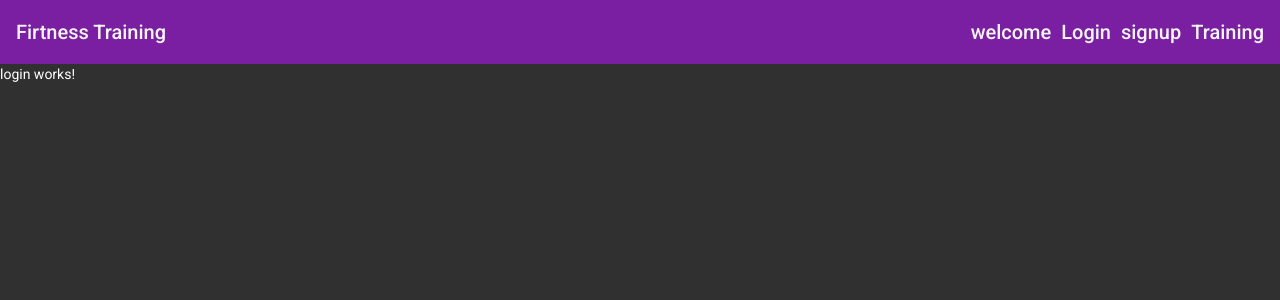
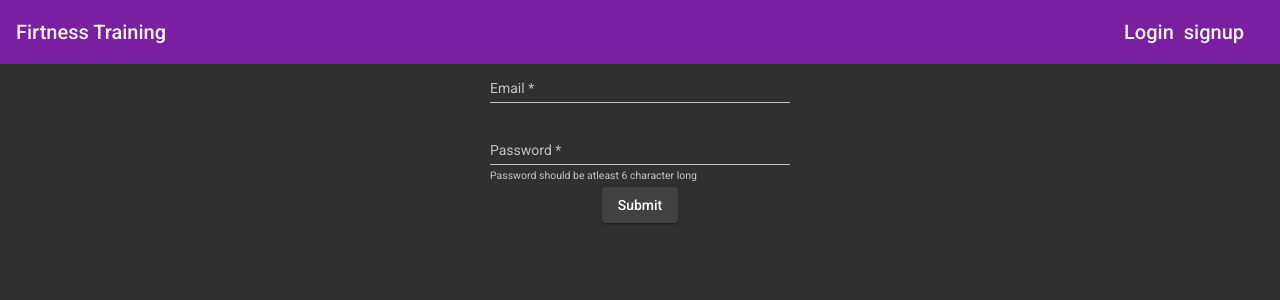
Before and after one commit to DeveshChau/FitnessTrainer, an Angular app: page /login in a window 1280 px wide. Shown: the top 300 px of the page. Built offline with nearby package versions, Linux system fonts and the light colour scheme.

Commit message:
auth service and login form

```diff
--- /dev/null
+++ b/src/app/auth/auth-data.model.ts
@@ -0,0 +1,4 @@
+export interface AuthData {
+    email: string;
+    password: string;
+}
--- /dev/null
+++ b/src/app/auth/auth.service.ts
@@ -0,0 +1,38 @@
+import { User } from './user.model';
+import { AuthData } from './auth-data.model';
+import { Subject } from 'rxjs';
+
+export class AuthService {
+
+    public authChange = new Subject<boolean>();
+    private user: User;
+
+    generateUser(user: User) {
+        this.user = {
+            email: user.email,
+            userId: user.userId
+        };
+        this.authChange.next(true);
+    }
+
+    login(authData: AuthData) {
+        this.user = {
+            email: authData.email,
+            userId: Math.round(Math.random() * 10000).toString()
+        };
+        this.authChange.next(true);
+    }
+
+    logout() {
+        this.user = null;
+        this.authChange.next(false);
+    }
+
+    getUser() {
+        return {...this.user};
+    }
+
+    isAuth() {
+        return this.user != null;
+    }
+}
--- a/src/app/auth/login/login.component.html
+++ b/src/app/auth/login/login.component.html
@@ -1 +1,12 @@
-<p>login works!</p>
+<section>
+    <form fxLayout="column" fxLayoutAlign="center center" fxLayoutGap="5px" [formGroup]="loginForm"
+        (ngSubmit)="onSubmit()">
+        <mat-form-field>
+            <input matInput type="email" placeholder="Email" email formControlName="email">
+        </mat-form-field>
+        <mat-form-field hintLabel="Password should be atleast 6 character long">
+            <input matInput type="password" placeholder="Password" formControlName="password">
+        </mat-form-field>
+        <button type="submit" mat-raised-button>Submit</button>
+    </form>
+</section>
--- a/src/app/auth/login/login.component.scss
+++ b/src/app/auth/login/login.component.scss
@@ -0,0 +1,3 @@
+mat-form-field {
+    width: 300px;
+}
--- a/src/app/auth/login/login.component.ts
+++ b/src/app/auth/login/login.component.ts
@@ -1,4 +1,6 @@
 import { Component, OnInit } from '@angular/core';
+import { FormGroup, FormControl, Validators } from '@angular/forms';
+import { AuthService } from '../auth.service';
 
 @Component({
   selector: 'app-login',
@@ -7,9 +9,18 @@ import { Component, OnInit } from '@angular/core';
 })
 export class LoginComponent implements OnInit {
 
-  constructor() { }
+  loginForm = new FormGroup({
+    email: new FormControl('',  [Validators.required, Validators.email]),
+    password: new FormControl('',  [Validators.required, Validators.minLength(6)]),
+  });
+  constructor(private authService: AuthService) { }
 
   ngOnInit(): void {
   }
 
+  onSubmit() {
+    this.authService.login(this.loginForm.value);
+  }
+
+
 }
--- a/src/app/auth/signup/signup.component.html
+++ b/src/app/auth/signup/signup.component.html
@@ -13,7 +13,7 @@
             <mat-error *ngIf="emailInput.hasError('required')">Email is required</mat-error>
             <mat-error *ngIf="!emailInput.hasError('required')">Email is Invalid</mat-error>
         </mat-form-field>
-        <mat-form-field hintLabel="Sould be atleast 6 character long">
+        <mat-form-field hintLabel="Pasword should be atleast 6 character long">
             <input
             matInput
             type="password"
--- a/src/app/auth/signup/signup.component.ts
+++ b/src/app/auth/signup/signup.component.ts
@@ -8,7 +8,7 @@ import { NgForm } from '@angular/forms';
 })
 export class SignupComponent implements OnInit {
 
-  maxDate;
+  maxDate: any;
   constructor() { }
 
   ngOnInit(): void {
--- /dev/null
+++ b/src/app/auth/user.model.ts
@@ -0,0 +1,4 @@
+export interface User {
+    email: string;
+    userId: string;
+}
--- a/src/app/navigation/header/header.component.html
+++ b/src/app/navigation/header/header.component.html
@@ -12,10 +12,10 @@
     </div>
     <div fxFlex fxLayout fxLayoutAlign="end" fxHide.xs>
         <ul fxLayout fxLayoutGap="10px" class="navigationHeader">
-            <li><a routerLink="">welcome</a></li>
-            <li><a routerLink="login">Login</a></li>
-            <li><a routerLink="signup">signup</a></li>
-            <li><a routerLink="training">Training</a></li>
+            <li><a routerLink="login" *ngIf="!isAuth">Login</a></li>
+            <li><a routerLink="signup" *ngIf="!isAuth">signup</a></li>
+            <li><a routerLink="training" *ngIf="isAuth">Training</a></li>
+            <li><a routerLink="" *ngIf="isAuth">logout</a></li>
         </ul>
     </div>
 </mat-toolbar>
--- a/src/app/navigation/header/header.component.ts
+++ b/src/app/navigation/header/header.component.ts
@@ -1,20 +1,37 @@
-import { Component, OnInit, Output, EventEmitter } from '@angular/core';
+import { Component, OnInit, Output, EventEmitter, OnDestroy } from '@angular/core';
+
+import {takeUntil} from 'rxjs/operators';
+
+import { AuthService } from 'src/app/auth/auth.service';
+import { from, Subject } from 'rxjs';
 
 @Component({
   selector: 'app-header',
   templateUrl: './header.component.html',
   styleUrls: ['./header.component.scss']
 })
-export class HeaderComponent implements OnInit {
+export class HeaderComponent implements OnInit, OnDestroy {
 
   @Output() toggelSidenav = new EventEmitter<void>();
-  constructor() { }
+  private onDestroy$: Subject<boolean> = new Subject<boolean>();
+  public isAuth = false;
+
+  constructor(private authService: AuthService) { }
 
   ngOnInit(): void {
+    this.authService.authChange.pipe(takeUntil(this.onDestroy$))
+    .subscribe(authStatus => {
+      this.isAuth = authStatus;
+    });
   }
 
   onClick() {
     this.toggelSidenav.emit();
   }
 
+  ngOnDestroy() {
+    this.onDestroy$.next(true);
+    this.onDestroy$.unsubscribe();
+  }
+
 }
```
Also changed, not shown: src/app/app.module.ts (+5 -3 lines).
